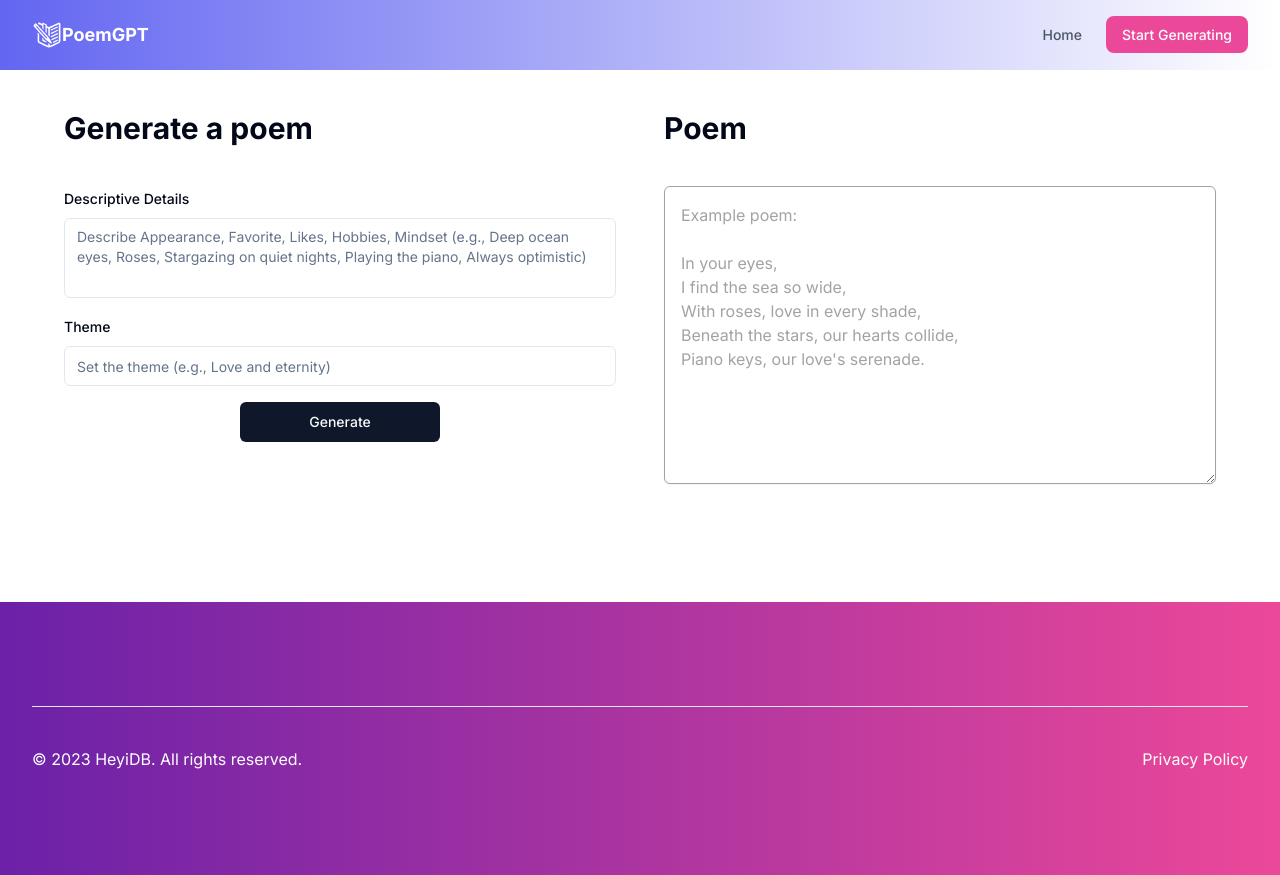
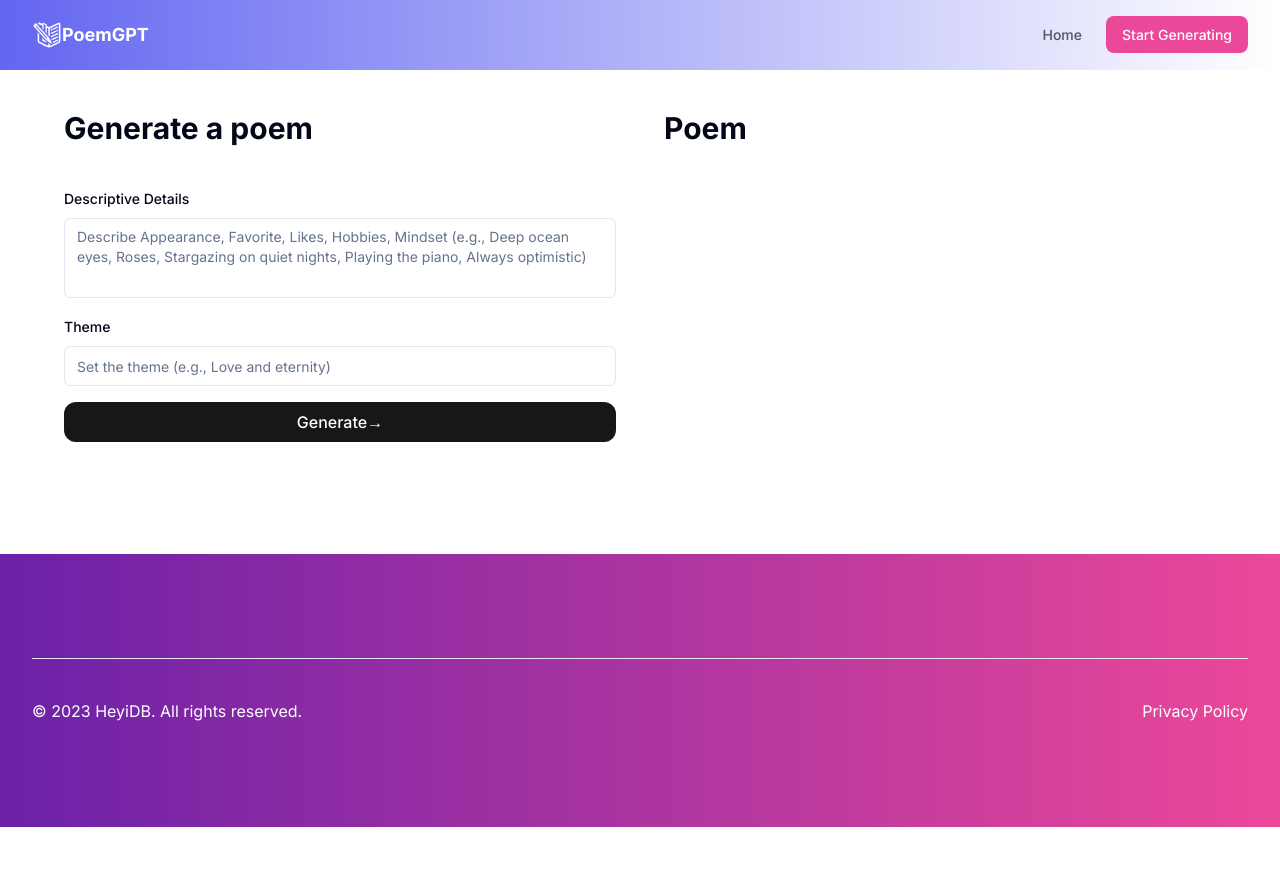
Before and after one commit to basavaraja-v/poemgpt, a Next.js app: page /generatepoem in a window 1280 px wide. After the commit the page ends 827 px from the top, so only its background shows below. Built offline with nearby package versions, Linux system fonts and the light colour scheme.

Commit message:
added openai

```diff
--- a/app/api/generate/route.ts
+++ b/app/api/generate/route.ts
@@ -20,13 +20,8 @@ export async function POST(req: Request): Promise<Response> {
   const payload: OpenAIStreamPayload = {
     model: "gpt-3.5-turbo",
     messages: [{ role: "user", content: prompt }],
-    temperature: 0.7,
-    top_p: 1,
-    frequency_penalty: 0,
-    presence_penalty: 0,
-    max_tokens: 1000,
+    temperature: 0,
     stream: true,
-    n: 1,
   };
 
   const stream = await OpenAIStream(payload);
--- a/components/Body.tsx
+++ b/components/Body.tsx
@@ -1,6 +1,7 @@
-'use client';
+"use client";
 
 import * as z from 'zod';
+import { useState } from "react";
 import { zodResolver } from '@hookform/resolvers/zod';
 import { useForm } from 'react-hook-form';
 import {
@@ -14,15 +15,7 @@ import {
 } from '@/components/ui/form';
 import { Textarea } from '@/components/ui/textarea';
 import { Input } from '@/components/ui/input';
-import { Button } from '@/components/ui/button';
-import { useCallback, useEffect, useState } from 'react';
-import va from '@vercel/analytics';
-import { PromptSuggestion } from '@/components/PromptSuggestion';
-import { useRouter } from 'next/navigation';
-import { toast, Toaster } from 'react-hot-toast';
-import LoadingDots from './ui/loadingdots';
-import { AlertCircle } from 'lucide-react';
-import { Alert, AlertTitle, AlertDescription } from '@/components/ui/alert';
+
 
 const generateFormSchema = z.object({
   Language: z.string().min(1),
@@ -34,12 +27,6 @@ const generateFormSchema = z.object({
 type GenerateFormValues = z.infer<typeof generateFormSchema>;
 
 const Body = () => {
-  const [isLoading, setIsLoading] = useState(false);
-  const [error, setError] = useState<Error | null>(null);
-  const [response, setResponse] = useState<any | null>(null);
-  const [submittedURL, setSubmittedURL] = useState<string | null>(null);
-
-  const router = useRouter();
 
   const form = useForm<GenerateFormValues>({
     resolver: zodResolver(generateFormSchema),
@@ -53,45 +40,64 @@ const Body = () => {
     },
   });
 
-  const handleSubmit = useCallback(
-    async (values: GenerateFormValues) => {
-      setIsLoading(true);
-      setResponse(null);
-      setSubmittedURL(values.Language);
+  const [loading, setLoading] = useState(false);
+  const [input, setInput] = useState("");
+  const [response, setResponse] = useState<String>("");
 
-      try {
-        // Perform actions based on form input values
-        // Example: API requests or data processing
+  const generateResponse = async (e: React.MouseEvent<HTMLButtonElement>) => {
+    const formValues = form.getValues();
+    const prompt = `Generate a poem in English, inspired by following details:
 
-        va.track('Form Submitted', {
-          Language: values.Language,
-          DescriptiveDetails: values.DescriptiveDetails,
-          Occasion: values.Occasion,
-          Theme: values.Theme,
-        });
+- Descriptive Details: ${formValues.DescriptiveDetails}
+- Theme: ${formValues.Theme}
 
-        // Redirect to a success page or perform other actions
-        // Example: router.push('/success');
+Max. Characters allowed 200`;
 
-      } catch (error) {
-        va.track('Form Submission Error', {
+    e.preventDefault();
+    setResponse("");
+    setLoading(true);
 
-        });
+    const response = await fetch("/api/generate", {
+      method: "POST",
+      headers: {
+        "Content-Type": "application/json",
+      },
+      body: JSON.stringify({
+        prompt,
+      }),
+    });
 
-      } finally {
-        setIsLoading(false);
-      }
-    },
-    [router],
-  );
+    if (!response.ok) {
+      throw new Error(response.statusText);
+    }
+
+    // This data is a ReadableStream
+    const data = response.body;
+    if (!data) {
+      return;
+    }
+
+    const reader = data.getReader();
+    const decoder = new TextDecoder();
+    let done = false;
+
+    while (!done) {
+      const { value, done: doneReading } = await reader.read();
+      done = doneReading;
+      const chunkValue = decoder.decode(value);
+      setResponse((prev) => prev + chunkValue);
+    }
+    setLoading(false);
+  };
 
   return (
     <div className="flex justify-center items-center flex-col w-full lg:p-0 p-4 sm:mb-28 mb-0">
       <div className="max-w-6xl w-full grid grid-cols-1 md:grid-cols-2 gap-6 md:gap-12 mt-10">
         <div className="col-span-1">
           <h1 className="text-3xl font-bold mb-10">Generate a poem</h1>
+
           <Form {...form}>
-            <form onSubmit={form.handleSubmit(handleSubmit)}>
+            <form>
               <div className="flex flex-col gap-4">
                 <FormField
                   control={form.control}
@@ -123,50 +129,39 @@ const Body = () => {
                     </FormItem>
                   )}
                 />
-                <Button
-                  type="submit"
-                  disabled={isLoading}
-                  className="inline-flex justify-center max-w-[200px] mx-auto w-full"
-                >
-                  {isLoading ? (
-                    <LoadingDots color="white" />
-                  ) : (
-                    'Generate'
-                  )}
-                </Button>
-
-                {error && (
-                  <Alert variant="destructive">
-                    <AlertCircle className="h-4 w-4" />
-                    <AlertTitle>Error</AlertTitle>
-                    <AlertDescription>{error.message}</AlertDescription>
-                  </Alert>
+                {!loading ? (
+                  <button
+                    className="w-full rounded-xl bg-neutral-900 px-4 py-2 font-medium text-white hover:bg-black/80"
+                    onClick={(e) => generateResponse(e)}
+                  >
+                    Generate&rarr;
+                  </button>
+                ) : (
+                  <button
+                    disabled
+                    className="w-full rounded-xl bg-neutral-900 px-4 py-2 font-medium text-white"
+                  >
+                    <div className="animate-pulse font-bold tracking-widest">...</div>
+                  </button>
                 )}
               </div>
             </form>
           </Form>
         </div>
         <div className="col-span-1">
-          {/* {response && ( */}
           <h1 className="text-3xl font-bold mb-10">Poem</h1>
-          <textarea
-            rows={11}
-            className="focus:ring-neu w-full rounded-md border border-neutral-400
-        p-4 text-neutral-900 shadow-sm placeholder:text-neutral-400 focus:border-neutral-900"
-            placeholder={`Example poem: \n\nIn your eyes, \nI find the sea so wide, \nWith roses, love in every shade,\nBeneath the stars, our hearts collide,\nPiano keys, our love's serenade.`}
-          >
-            {response}
-          </textarea>
-          {/* )} */}
+          {response && (
+            <div className="ml-4 rounded-xl border bg-white p-4 shadow-md transition hover:bg-gray-100">
+              {response}
+            </div>
+          )}
         </div>
       </div>
-      <Toaster />
     </div>
   );
 };
 
 export default Body;
-
 
 // <FormField
 //                   control={form.control}
--- a/utils/openAIStream.ts
+++ b/utils/openAIStream.ts
@@ -15,12 +15,7 @@ export interface OpenAIStreamPayload {
   model: string;
   messages: ChatGPTMessage[];
   temperature: number;
-  top_p: number;
-  frequency_penalty: number;
-  presence_penalty: number;
-  max_tokens: number;
   stream: boolean;
-  n: number;
 }
 
 export async function OpenAIStream(payload: OpenAIStreamPayload) {
@@ -75,6 +70,5 @@ export async function OpenAIStream(payload: OpenAIStreamPayload) {
       }
     },
   });
-
   return stream;
 }
```
Also changed, not shown: 1 other file (tests, documents, lock files or other folders).
